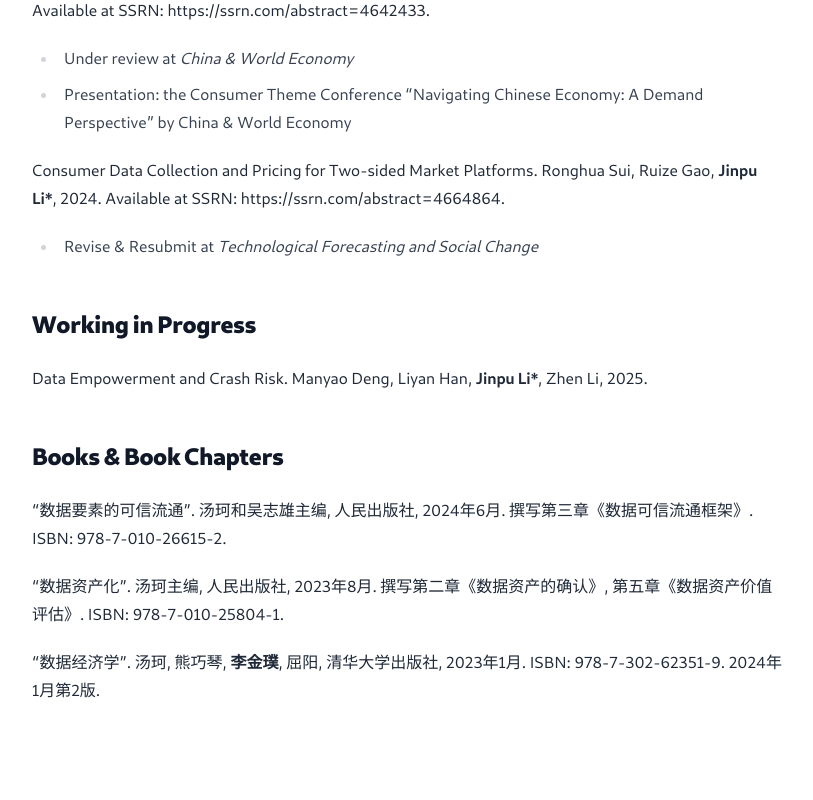
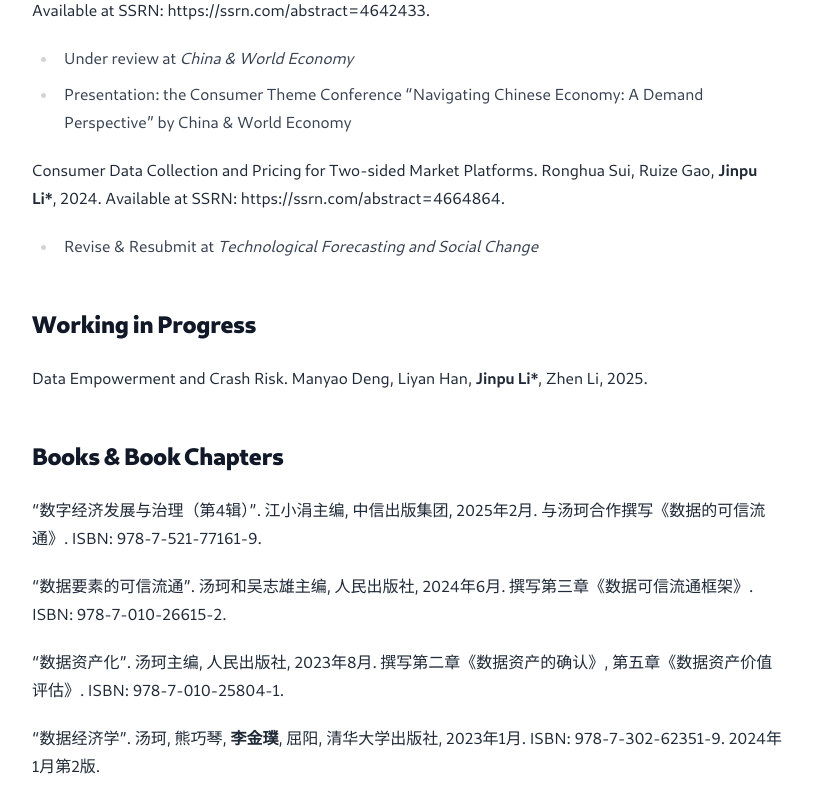
Before and after one commit to lijinpu/lijinpu.github.io, a Next.js app: page /research in a window 1280 px wide. Shown: the part 928-1728 px from the top of the page, without its empty margins (232-1045 px from the left). Before the commit the page ends 1652 px from the top, so only its background shows below. Built offline with nearby package versions, Linux system fonts and the light colour scheme.

Commit message:
auto update

```diff
--- a/pages/cv.tsx
+++ b/pages/cv.tsx
@@ -60,6 +60,9 @@ export default function CV() {
 
         <h2>Books & Book Chapters</h2>
         <ul>
+        <li>
+        “数字经济发展与治理（第4辑）”. 江小涓主编, 中信出版集团, 2025年2月. 与汤珂合作撰写《数据的可信流通》. ISBN: 978-7-521-77161-9.
+        </li>
         <li>
         “数据要素的可信流通”. 汤珂和吴志雄主编, 人民出版社, 2024年6月. 撰写第三章《数据可信流通框架》.
         </li>
--- a/pages/research.tsx
+++ b/pages/research.tsx
@@ -81,6 +81,9 @@ export default function Research() {
 
         <h2>Books & Book Chapters</h2>
         <p>
+        “数字经济发展与治理（第4辑）”. 江小涓主编, 中信出版集团, 2025年2月. 与汤珂合作撰写《数据的可信流通》. ISBN: 978-7-521-77161-9.
+        </p>
+        <p>
         “数据要素的可信流通”. 汤珂和吴志雄主编, 人民出版社, 2024年6月. 撰写第三章《数据可信流通框架》. ISBN: 978-7-010-26615-2.
         </p>
 
```
